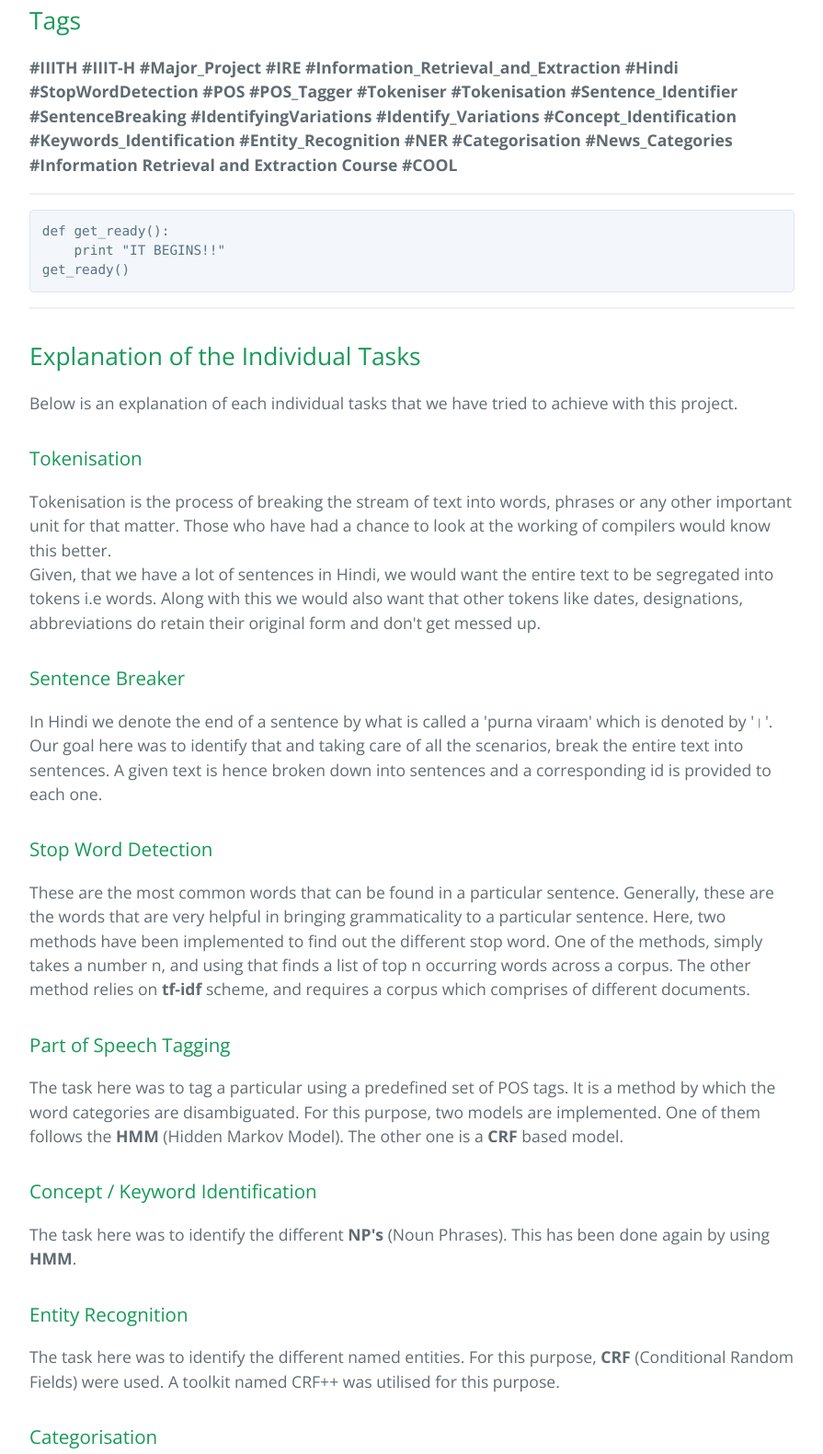
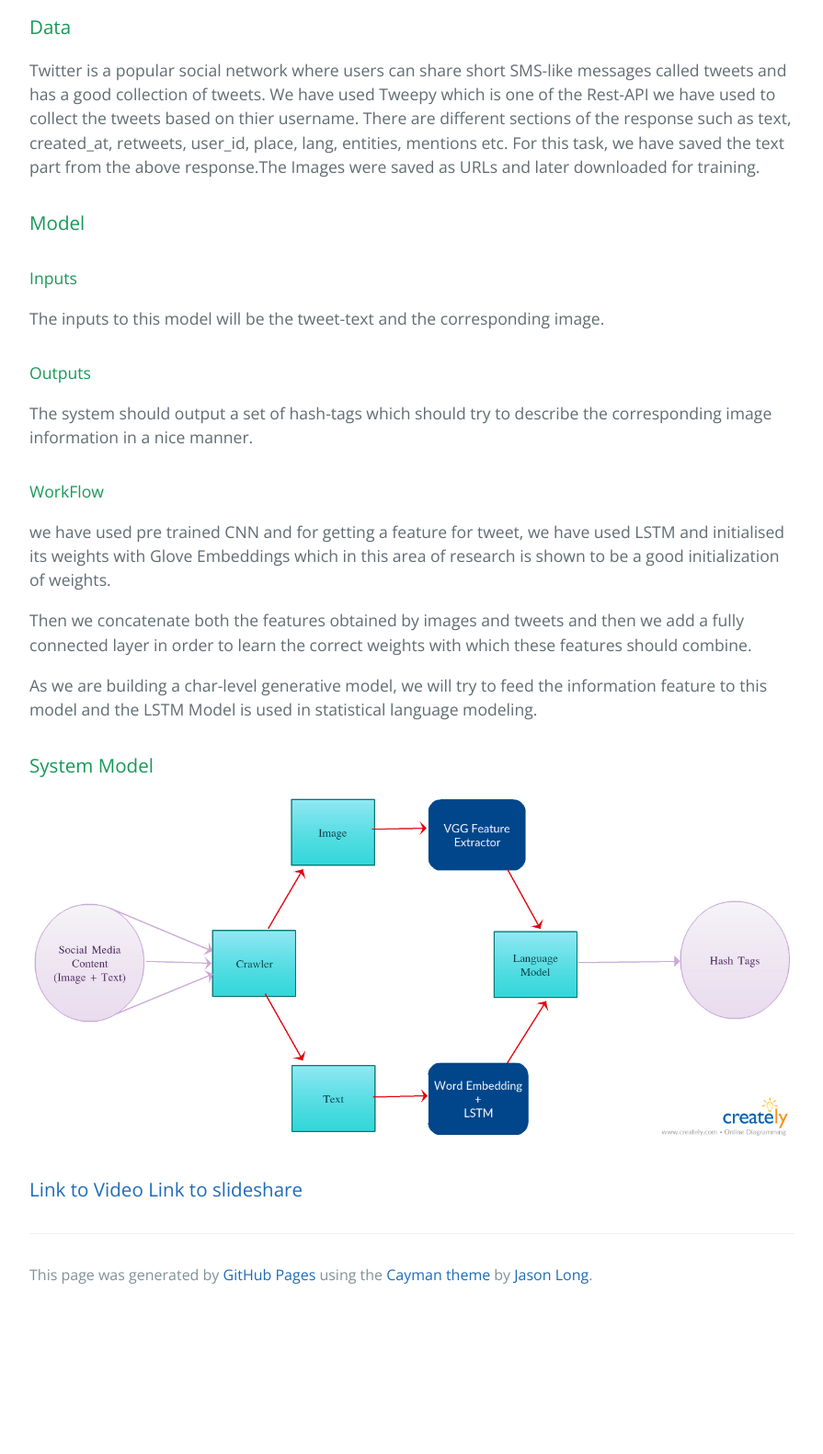
Before and after one commit to chaitanya5398/chaitanya5398.github.io, a plain HTML site: page index.html in a window 1280 px wide. Shown: the part 964-2545 px from the top of the page at 92% size, without its empty margins (192-1087 px from the left). After the commit the page ends 2410 px from the top, so only its background shows below. Drawn offline with nearby package versions, Linux system fonts and the light colour scheme.

Commit message:
The final commit hopefully.

```diff
--- a/index.html
+++ b/index.html
@@ -2,7 +2,7 @@
 <html lang="en-us">
   <head>
     <meta charset="UTF-8">
-    <title>Hindi Framework by vaibhav4595</title>
+    <title>Hashtag Generator</title>
     <meta name="viewport" content="width=device-width, initial-scale=1">
     <link rel="stylesheet" type="text/css" href="stylesheets/normalize.css" media="screen">
     <link href='https://fonts.googleapis.com/css?family=Open+Sans:400,700' rel='stylesheet' type='text/css'>
@@ -11,17 +11,17 @@
   </head>
   <body>
     <section class="page-header">
-      <h1 class="project-name">Hindi Framework</h1>
-      <h2 class="project-tagline">A text processing framework for Hindi</h2>
-      <a href="https://github.com/vaibhav4595/hin_framework" class="btn">View on GitHub</a>
-      <a href="https://github.com/vaibhav4595/hin_framework/zipball/master" class="btn">Download .zip</a>
-      <a href="https://github.com/vaibhav4595/hin_framework/tarball/master" class="btn">Download .tar.gz</a>
+      <h1 class="project-name">Hashtag Generator</h1>
+      <h2 class="project-tagline">For Social Media Content(Image + Text)</h2>
+      <a href="https://github.com/Sy-Muzammil/Hash-Tag-generation" class="btn">View on GitHub</a>
+      <a href="https://www.slideshare.net/KrishnaChaitanyaPapp1/ire-project-group3" class="btn">View on SlideShare</a>
     </section>
 
     <section class="main-content">
       <h1>
-<a id="hindi-text-processing-framework" class="anchor" href="#hindi-text-processing-framework" aria-hidden="true"><span aria-hidden="true" class="octicon octicon-link"></span></a>Hindi Text Processing Framework</h1>
+<a id="hindi-text-processing-framework" class="anchor" href="#hindi-text-processing-framework" aria-hidden="true"><span aria-hidden="true" class="octicon octicon-link"></span></a>Hash Tag Generator For Social Media Content</h1>
 
+<!--
 <p>The aim of this project is to handle the following tasks for the <strong>HINDI</strong> language :</p>
 
 <ul>
@@ -34,25 +34,18 @@
 <li><strong>Entity Recognition</strong></li>
 <li><strong>Categorisation</strong></li>
 </ul>
+-->
 
 <h2>
 <a id="a-bit-about-the-project" class="anchor" href="#a-bit-about-the-project" aria-hidden="true"><span aria-hidden="true" class="octicon octicon-link"></span></a>A bit about the Project</h2>
 
-<p>This task was assigned to Team 7 (which is us) as a part of Major Project for the Information Retrieval and Extraction Course. This project was divided into three phases. In the first phase we were required to come up with a scope document and deliverables for the second and the third phase respectively. In the second and third phase, we had to actually code and then implement what we had proposed.</p>
+<p>The project aims to generate hash-tags for use in social media platforms based on pictures and user inputted text. By analyzing the images and text by itself, the system will try to generate the hash-tags which will be much relevant to the user inputs allowing the users to choose unique tags to represent the content.
+</p>
 
 <h2>
 <a id="tags" class="anchor" href="#tags" aria-hidden="true"><span aria-hidden="true" class="octicon octicon-link"></span></a>Tags</h2>
 
-<p><strong>#IIITH</strong> <strong>#IIIT-H</strong> <strong>#Major_Project</strong> <strong>#IRE</strong> <strong>#Information_Retrieval_and_Extraction</strong> <strong>#Hindi</strong> <strong>#StopWordDetection</strong> <strong>#POS</strong> <strong>#POS_Tagger</strong> <strong>#Tokeniser</strong> <strong>#Tokenisation</strong> <strong>#Sentence_Identifier</strong> <strong>#SentenceBreaking</strong> <strong>#IdentifyingVariations</strong> <strong>#Identify_Variations</strong> <strong>#Concept_Identification</strong> <strong>#Keywords_Identification</strong> <strong>#Entity_Recognition</strong> <strong>#NER</strong> <strong>#Categorisation</strong> <strong>#News_Categories</strong> <strong>#Information Retrieval and Extraction Course</strong> <strong>#COOL</strong></p>
-
-<hr>
-
-<pre><code>def get_ready():
-    print "IT BEGINS!!"
-get_ready()
-</code></pre>
-
-<hr>
+<p><strong>#IIITH</strong> <strong>#IIIT-H</strong> <strong>#Major_Project</strong> <strong>#IRE</strong> <strong>#Information_Retrieval_and_Extraction</strong> <strong>#2k17</strong> <strong>#Twitter</strong> <strong>#HashTag</strong> <strong>#Image</strong> <strong>#Tweets</strong> <strong>#DeepLearning</strong> <strong>#LanguageModel</strong> <strong>#Glove</strong> <strong>#VGGFeatureExtractor</strong> <strong>#GenerativeModel</strong><strong>#Information Retrieval and Extraction Course</strong></p>
 
 <h2>
 <a id="explanation-of-the-individual-tasks" class="anchor" href="#explanation-of-the-individual-tasks" aria-hidden="true"><span aria-hidden="true" class="octicon octicon-link"></span></a>Explanation of the Individual Tasks</h2>
@@ -60,52 +53,39 @@ get_ready()
 <p>Below is an explanation of each individual tasks that we have tried to achieve with this project.</p>
 
 <h3>
-<a id="tokenisation" class="anchor" href="#tokenisation" aria-hidden="true"><span aria-hidden="true" class="octicon octicon-link"></span></a>Tokenisation</h3>
+<a id="tokenisation" class="anchor" href="#tokenisation" aria-hidden="true"><span aria-hidden="true" class="octicon octicon-link"></span></a>Data</h3>
 
-<p>Tokenisation is the process of breaking the stream of text into words, phrases or any other important unit for that matter. Those who have had a chance to look at the working of compilers would know this better.<br>
-Given, that we have a lot of sentences in Hindi, we would want the entire text to be segregated into tokens i.e words. Along with this we would also want that other tokens like dates, designations, abbreviations do retain their original form and don't get messed up.   </p>
+<p>Twitter is a popular social network where users can share short SMS-like messages called tweets and has a good collection of tweets. We have used Tweepy which is one of the Rest-API we have used to collect the tweets based on thier username.
+
+  There are different sections of the response such as text, created_at, retweets, user_id, place, lang, entities, mentions etc. For this task, we have saved the text part from the above response.The Images were saved as URLs and later downloaded for training.
+ </p>
 
 <h3>
-<a id="sentence-breaker" class="anchor" href="#sentence-breaker" aria-hidden="true"><span aria-hidden="true" class="octicon octicon-link"></span></a>Sentence Breaker</h3>
+<a id="sentence-breaker" class="anchor" href="#sentence-breaker" aria-hidden="true"><span aria-hidden="true" class="octicon octicon-link"></span></a>Model</h3>
 
-<p>In Hindi we denote the end of a sentence by what is called a 'purna viraam' which is denoted by '।'. Our goal here was to identify that and taking care of all the scenarios, break the entire text into sentences. A given text is hence broken down into sentences and a corresponding id is provided to each one.</p>
+      <p>
+	<h4>Inputs</h4>
+	<p>The inputs to this model will be the tweet-text and the corresponding image.
+	</p>
+	<h4>Outputs</h4>
+      <p>The system should output a set of hash-tags which should try to describe the corresponding image information in a nice manner.</p>
+      <h4>WorkFlow</h4>
+	<p>we have used pre trained CNN and for getting a feature for tweet, we have used LSTM and initialised its weights with Glove Embeddings which in this area of research is shown to be a good initialization of weights.</p>
+
+<p>Then we concatenate both the features obtained by images and tweets and then we add a fully connected layer in order to learn the correct weights with which these features should combine.
+</p>
+<p>As we are building a char-level generative model, we will try to feed the information feature to this model and the LSTM Model is used in statistical language modeling.</p>
+      </p>
 
 <h3>
-<a id="stop-word-detection" class="anchor" href="#stop-word-detection" aria-hidden="true"><span aria-hidden="true" class="octicon octicon-link"></span></a>Stop Word Detection</h3>
+  <a id="stop-word-detection" class="anchor" href="#stop-word-detection" aria-hidden="true"><span aria-hidden="true" class="octicon octicon-link"></span></a>System Model</h3>
+<div><img src="IRESysModel.jpg" caption="System Model"/></div>
 
-<p>These are the most common words that can be found in a particular sentence. Generally, these are the words that are very helpful in bringing grammaticality to a particular sentence. Here, two methods have been implemented to find out the different stop word. One of the methods, simply takes a number n, and using that finds a list of top n occurring words across a corpus. The other method relies on <strong>tf-idf</strong> scheme, and requires a corpus which comprises of different documents.</p>
 
 <h3>
-<a id="part-of-speech-tagging" class="anchor" href="#part-of-speech-tagging" aria-hidden="true"><span aria-hidden="true" class="octicon octicon-link"></span></a>Part of Speech Tagging</h3>
-
-<p>The task here was to tag a particular using a predefined set of POS tags. It is a method by which the word categories are disambiguated. For this purpose, two models are implemented. One of them follows the <strong>HMM</strong> (Hidden Markov Model). The other one is a <strong>CRF</strong> based model.</p>
-
-<h3>
-<a id="concept--keyword-identification" class="anchor" href="#concept--keyword-identification" aria-hidden="true"><span aria-hidden="true" class="octicon octicon-link"></span></a>Concept / Keyword Identification</h3>
-
-<p>The task here was to identify the different <strong>NP's</strong> (Noun Phrases). This has been done again by using <strong>HMM</strong>.</p>
-
-<h3>
-<a id="entity-recognition" class="anchor" href="#entity-recognition" aria-hidden="true"><span aria-hidden="true" class="octicon octicon-link"></span></a>Entity Recognition</h3>
-
-<p>The task here was to identify the different named entities. For this purpose, <strong>CRF</strong> (Conditional Random Fields) were used. A toolkit named CRF++ was utilised for this purpose.</p>
-
-<h3>
-<a id="categorisation" class="anchor" href="#categorisation" aria-hidden="true"><span aria-hidden="true" class="octicon octicon-link"></span></a>Categorisation</h3>
-
-<p>Every News article belongs to a set of different categories. Such categories might be politics, entertainment, sports etc. To identify an article's category, a model based on <strong>KNN</strong> (K nearest neighbour) was implemented. The articles were converted into their corresponding vectors using tf-idf method.</p>
-
-<h3>
-<a id="identifying-variations" class="anchor" href="#identifying-variations" aria-hidden="true"><span aria-hidden="true" class="octicon octicon-link"></span></a>Identifying Variations</h3>
-
-<p>The task here was the identify the variations within the language. Often, it happens, that within the same language, because of some kind of divergence, the spellings of the same words change. Such identification is very important a variety of tasks. In case of Machine Translation, or for that matter in case of any sequence labelling task like NER, we would want to identify these variations in order to improve the accuracy. Hence, for this purpose, a set of rules have been designed which help identify these variations.</p>
-
-<p><a href="https://www.youtube.com/watch?v=TICPLu1-V-0">Link to youtube video</a>
-<a href="http://www.slideshare.net/VaibhavKumar121/text-processing-framework-for-hindi-team-7">Link to slideshare</a></p>
-
+<p><a href="https://drive.google.com/open?id=1z3Jieofhcjt6P2vSrZCRav9I9AQPZBsk">Link to Video</a>
+<a href="https://www.slideshare.net/KrishnaChaitanyaPapp1/ire-project-group3">Link to slideshare</a></p>
       <footer class="site-footer">
-        <span class="site-footer-owner"><a href="https://github.com/vaibhav4595/hin_framework">Hindi Framework</a> is maintained by <a href="https://github.com/vaibhav4595">vaibhav4595</a>.</span>
-
         <span class="site-footer-credits">This page was generated by <a href="https://pages.github.com">GitHub Pages</a> using the <a href="https://github.com/jasonlong/cayman-theme">Cayman theme</a> by <a href="https://twitter.com/jasonlong">Jason Long</a>.</span>
       </footer>
 
```
Also changed, not shown: IRESysModel.jpg (added).
